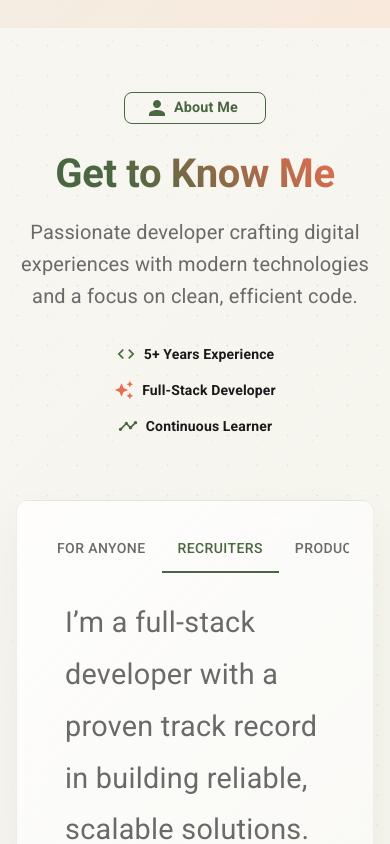
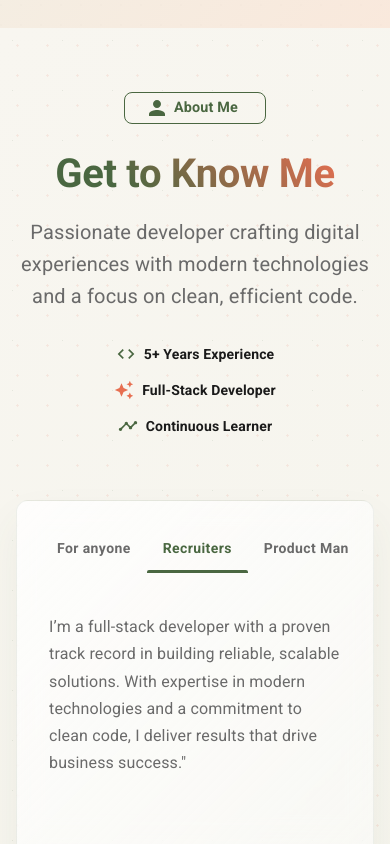
Before and after one commit to BernardoMoschen/portfolio_astro, an Astro site: page / in a window 390 px wide. Shown: the part 1156-2000 px from the top of the page. Built offline with nearby package versions, Linux system fonts and the light colour scheme; Astro itself is replaced by a stand-in of ours.

Commit message:
fix: tabs not responsive on mobile

```diff
--- a/src/components/sections/About/AboutContent.tsx
+++ b/src/components/sections/About/AboutContent.tsx
@@ -3,6 +3,8 @@ import {
     Grid,
     Box,
     Typography,
+    useTheme,
+    useMediaQuery,
 } from '@mui/material';
 import Tab from '@mui/material/Tab';
 import TabContext from '@mui/lab/TabContext';
@@ -12,6 +14,8 @@ import { briefList } from '../../data/aboutData';
 
 const AboutContent: React.FC = () => {
     const [selectedTab, setSelectedTab] = useState<number>(1);
+    const theme = useTheme();
+    const isMobile = useMediaQuery(theme.breakpoints.down('md'));
 
     const handleChange = (_event: SyntheticEvent, newValue: number) => {
         setSelectedTab(newValue);
@@ -21,20 +25,60 @@ const AboutContent: React.FC = () => {
         <Grid size={{ xs: 12 }}>
             <Box sx={{ mb: 4 }}>
                 <TabContext value={selectedTab}>
-                    <TabList onChange={handleChange} aria-label="about-section-tabs">
+                    <TabList
+                        onChange={handleChange}
+                        aria-label="about-section-tabs"
+                        variant={isMobile ? "scrollable" : "standard"}
+                        scrollButtons={isMobile ? "auto" : false}
+                        allowScrollButtonsMobile
+                        sx={{
+                            mb: 3,
+                            '& .MuiTabs-flexContainer': {
+                                justifyContent: isMobile ? 'flex-start' : 'center',
+                            },
+                            '& .MuiTab-root': {
+                                minWidth: isMobile ? 'auto' : 120,
+                                fontSize: isMobile ? '0.875rem' : '1rem',
+                                fontWeight: 600,
+                                textTransform: 'none',
+                                color: theme.palette.text.secondary,
+                                '&.Mui-selected': {
+                                    color: theme.palette.primary.main,
+                                },
+                            },
+                            '& .MuiTabs-indicator': {
+                                backgroundColor: theme.palette.primary.main,
+                                height: 3,
+                                borderRadius: '2px 2px 0 0',
+                            },
+                        }}
+                    >
                         {briefList.map(({ audience }, index) => (
-                            <Tab label={audience} value={index} />
+                            <Tab
+                                key={index}
+                                label={audience}
+                                value={index}
+                            />
                         ))}
                     </TabList>
                     {briefList.map(({ brief }, index) => (
-                        <TabPanel value={index} >
+                        <TabPanel
+                            key={index}
+                            value={index}
+                            sx={{
+                                px: isMobile ? 1 : 3,
+                                py: 2,
+                            }}
+                        >
                             <Typography
                                 variant="body1"
                                 sx={{
                                     mb: 3,
-                                    lineHeight: 1.8,
+                                    lineHeight: 1.7,
                                     color: 'text.secondary',
-                                    fontSize: '1.8rem',
+                                    fontSize: isMobile ? '1rem' : '1.2rem',
+                                    textAlign: isMobile ? 'left' : 'justify',
+                                    maxWidth: '100%',
                                 }}
                             >
                                 {brief}
```
